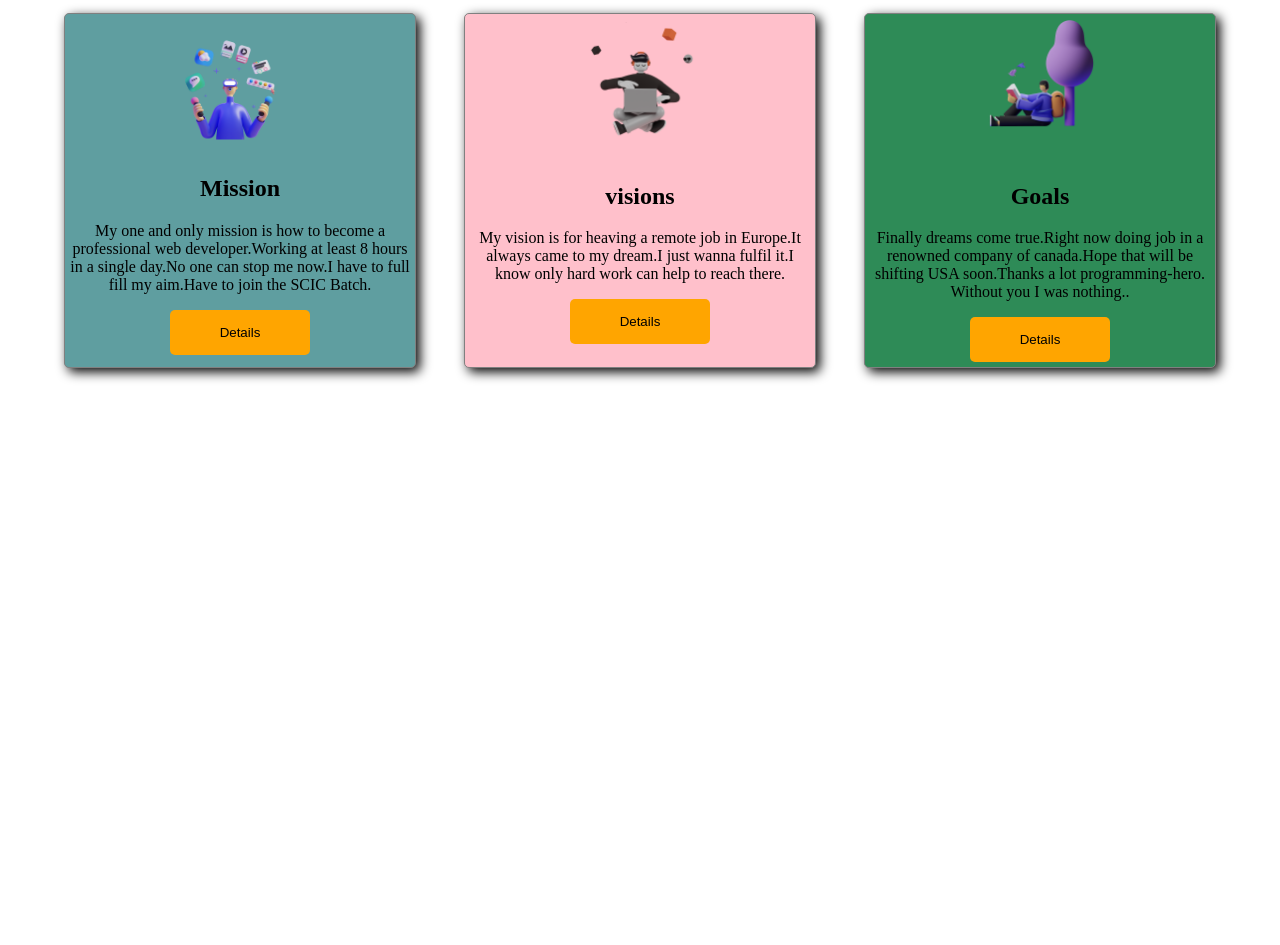
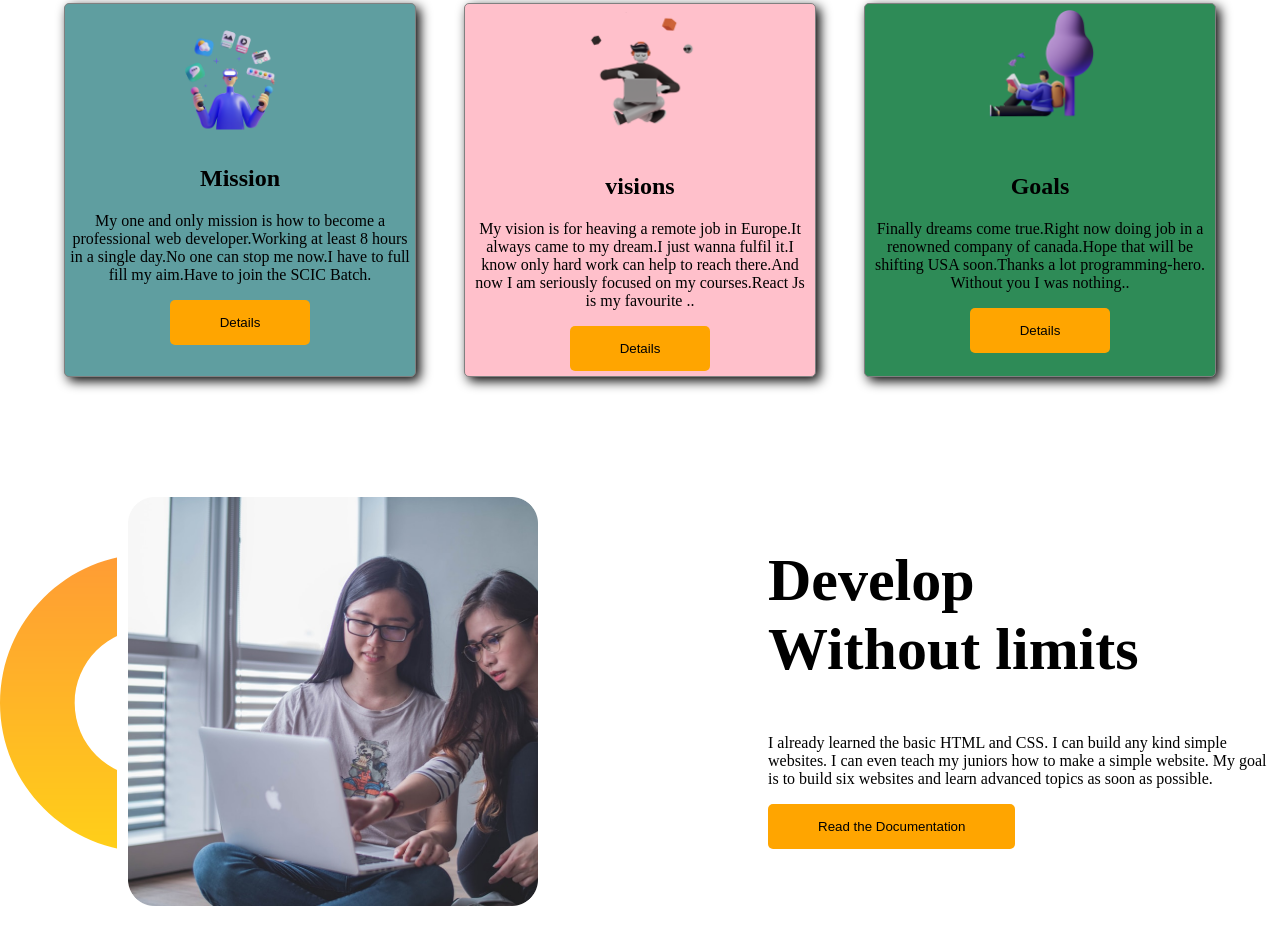
Before and after one commit to shihab245/Assignment-1, a plain HTML site: page index.html in a window 1280 px wide. Shown: the part 719-1664 px from the top of the page. Before the commit the page ends 1107 px from the top, so only its background shows below. Drawn offline with Linux system fonts and the light colour scheme.

Commit message:
up to date

```diff
--- a/index.html
+++ b/index.html
@@ -49,7 +49,8 @@
                 <div class="bottom">
                     <h2>visions</h2>
                     <p>My vision is for heaving a remote job in Europe.It always came to my dream.I just wanna fulfil
-                        it.I know only hard work can help to reach there.</p>
+                        it.I know only hard work can help to reach there.And now I am seriously focused on my
+                        courses.React Js is my favourite ..</p>
                     <button class="details">Details</button>
                 </div>
             </div>
@@ -67,6 +68,22 @@
         </div>
     </div>
 
+
+    <section class="third-sec">
+        <div class="half-width">
+            <img src="coding.png" alt="">
+        </div>
+        <div class="half-width">
+            <h2 class="header">Develop <br>Without limits</h2>
+            <p>I already learned the basic HTML and CSS. I can build any kind simple websites. I can even teach my
+                juniors how to make a simple website. My goal is to build six websites and learn advanced topics as soon
+                as possible.</p>
+            <button class="details">Read the Documentation</button>
+        </div>
+
+    </section>
+
+
 </body>
 
 </html>
--- a/style.css
+++ b/style.css
@@ -7,6 +7,8 @@ body{
 
     width: 80%;
     margin: 0 auto;
+
+
 }
 h1{
     font-family: 'yeseva one';
@@ -40,7 +42,8 @@ h1{
 }
 .second-section{
     text-align: center;
-    margin-top: 50px;
+    margin: 0 auto;
+    margin-bottom: 100px;
 }
 .sec2-span{
     color: tomato;
@@ -90,3 +93,25 @@ h1{
     color: white;
     cursor: pointer;
 }
+.third-sec{
+    display: flex;
+    margin-bottom: 150px;
+}
+.third-sec{
+    background-image: url(dream-bg.png);
+    background-repeat: no-repeat;
+    background-position: left;
+}
+.half-width{
+    width: 50%;
+    padding-left: 10%;
+}
+.half-width img{
+    width: 80%;
+}
+.header {
+    font-family: 'yeseva one';
+    font-weight: 400px;
+    font-size: 60px;
+
+}
```
Also changed, not shown: coding.png (added), dream-bg.png (added), 1 other file.
